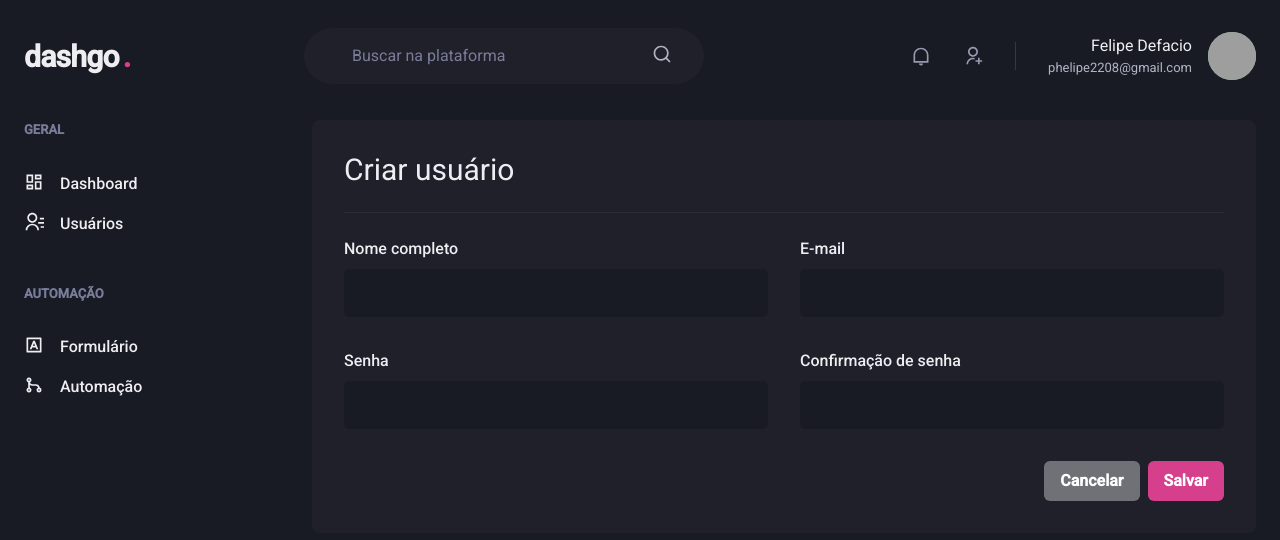
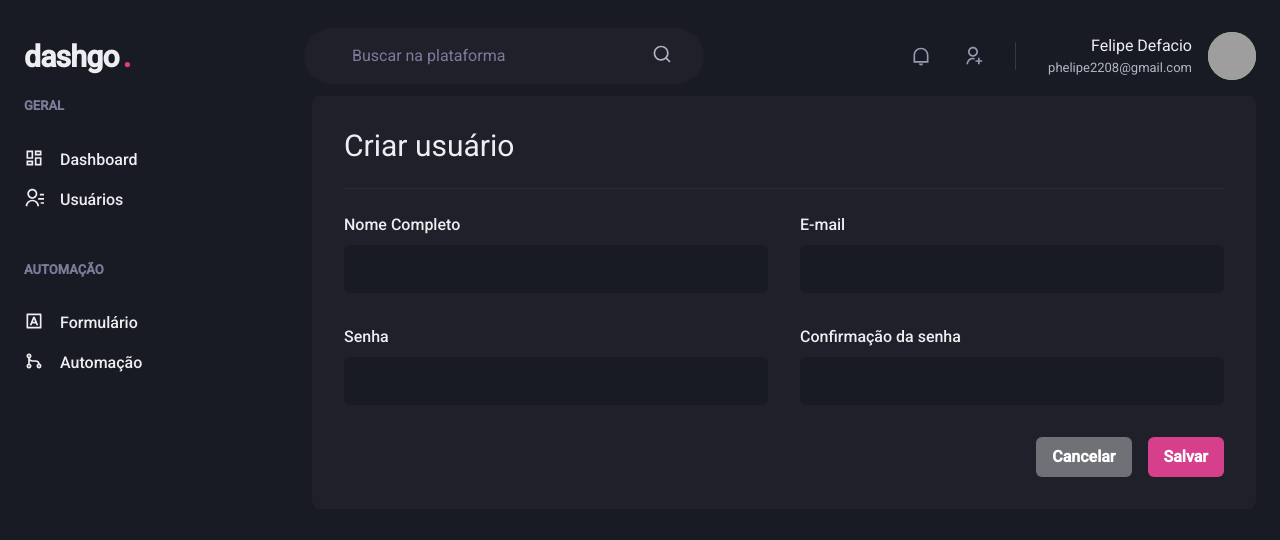
Before and after one commit to defa-dev/reactjs-dashgo, a Next.js app: page /users/create in a window 1280 px wide. Shown: the top 540 px of the page. Built offline with nearby package versions, Linux system fonts and the light colour scheme; grey boxes are pictures that could not be loaded.

Commit message:
formControl

```diff
--- a/package.json
+++ b/package.json
@@ -12,13 +12,16 @@
     "@chakra-ui/react": "1.7.3",
     "@emotion/react": "^11.7.1",
     "@emotion/styled": "^11.6.0",
+    "@hookform/resolvers": "^2.8.8",
     "apexcharts": "^3.33.1",
     "framer-motion": "^6.2.4",
     "next": "12.0.10",
     "react": "17.0.2",
     "react-apexcharts": "^1.3.9",
     "react-dom": "17.0.2",
-    "react-icons": "^4.3.1"
+    "react-hook-form": "^7.27.1",
+    "react-icons": "^4.3.1",
+    "yup": "^0.32.11"
   },
   "devDependencies": {
     "@types/node": "^17.0.16",
--- a/src/components/Form/Input.tsx
+++ b/src/components/Form/Input.tsx
@@ -1,13 +1,30 @@
-import { FormControl, FormLabel, Input as ChakraInput, InputProps as ChakraInputProps } from "@chakra-ui/react";
+import {
+  FormControl,
+  FormErrorMessage,
+  FormLabel,
+  Input as ChakraInput,
+  InputProps as ChakraInputProps,
+} from "@chakra-ui/react";
+
+import { SubmitHandler, useForm } from "react-hook-form";
+import * as yup from "yup";
+import { yupResolver } from "@hookform/resolvers/yup";
+
+import { forwardRef, ForwardRefRenderFunction } from "react";
+import { FieldError } from "react-hook-form";
 
 interface InputProps extends ChakraInputProps {
   name: string;
   label?: string;
+  error?: FieldError;
 }
 
-export function Input({ name, label, ...rest }: InputProps) {
+const InputBase: ForwardRefRenderFunction<HTMLInputElement, InputProps> = (
+  { name, label, error=null, ...rest },
+  ref
+) => {
   return (
-    <FormControl>
+    <FormControl isInvalid={!!error}>
       {!!label && <FormLabel htmlFor={name}>{label}</FormLabel>}
       <ChakraInput
         name={name}
@@ -20,8 +37,13 @@ export function Input({ name, label, ...rest }: InputProps) {
           bgColor: "gray.900",
         }}
         size="lg"
+        ref={ref}
         {...rest}
       />
+
+      {!!error && <FormErrorMessage>{error.message}</FormErrorMessage>}
     </FormControl>
   );
-}
+};
+
+export const Input = forwardRef(InputBase);
--- a/src/pages/users/create.tsx
+++ b/src/pages/users/create.tsx
@@ -1,6 +1,6 @@
 import {
+  Box,
   Flex,
-  Box,
   Heading,
   Divider,
   VStack,
@@ -8,49 +8,115 @@ import {
   HStack,
   Button,
 } from "@chakra-ui/react";
+import { SubmitHandler, useForm } from "react-hook-form";
+import { yupResolver } from "@hookform/resolvers/yup";
+
 import Link from "next/link";
+import * as yup from "yup";
+
 import { Input } from "../../components/Form/Input";
 import { Header } from "../../components/Header";
 import { Sidebar } from "../../components/Sidebar";
 
+type CreateUserFormData = {
+  name: string;
+  email: string;
+  password: string;
+  password_confirmation: string;
+};
+
+const createUserFormSchema = yup.object().shape({
+  name: yup.string().required("Nome obrigatório"),
+  email: yup.string().required("E-mail obrigatório").email("E-mail inválido"),
+  password: yup
+    .string()
+    .required("Senha obrigatória")
+    .min(6, "No mínimo 6 caracteres"),
+  password_confirmation: yup
+    .string()
+    .oneOf([null, yup.ref("password")], "As senhas precisam ser iguais"),
+});
+
 export default function CreateUser() {
+  const { register, handleSubmit, formState } = useForm({
+    resolver: yupResolver(createUserFormSchema),
+  });
+
+  const handleCreateUser: SubmitHandler<CreateUserFormData> = async (
+    values
+  ) => {
+    await new Promise((resolve) => setTimeout(resolve, 2000));
+    console.log(values);
+  };
+
+  const { errors } = formState;
+
   return (
     <Box>
       <Header />
-
-      <Flex w="100%" my="6" maxWidth={1480} mx="auto" px="6">
+      <Flex w="100%" maxWidth={1480} mx="auto" px="6">
         <Sidebar />
-
-        <Box flex="1" borderRadius={8} bg="gray.800" p={["6", "8"]}>
+        <Box
+          as="form"
+          flex="1"
+          borderRadius={8}
+          bg="gray.800"
+          p={["6", "8"]}
+          onSubmit={handleSubmit(handleCreateUser)}
+        >
           <Heading size="lg" fontWeight="normal">
             Criar usuário
           </Heading>
-
           <Divider my="6" borderColor="gray.700" />
-
-          <VStack spacing="8">
+          <VStack spacing={["6", "8"]}>
             <SimpleGrid minChildWidth="240px" spacing={["6", "8"]} w="100%">
-              <Input name="name" label="Nome completo" />
-              <Input name="email" type="email" label="E-mail" />
+              <Input
+                name="name"
+                label="Nome Completo"
+                error={errors.name}
+                {...register("name")}
+              />
+              <Input
+                name="email"
+                type="email"
+                label="E-mail"
+                error={errors.email}
+                {...register("email")}
+              />
             </SimpleGrid>
             <SimpleGrid minChildWidth="240px" spacing={["6", "8"]} w="100%">
-              <Input name="password" type="password" label="Senha" />
+              <Input
+                name="password"
+                type="password"
+                label="Senha"
+                error={errors.password}
+                {...register("password")}
+              />
               <Input
                 name="password_confirmation"
                 type="password"
-                label="Confirmação de senha"
+                label="Confirmação da senha"
+                error={errors.password_confirmation}
+                {...register("password_confirmation")}
               />
             </SimpleGrid>
           </VStack>
-
-          <Link href="/users" passHref>
-            <Flex mt="8" justify="flex-end">
-              <HStack>
-                <Button colorScheme="whiteAlpha">Cancelar</Button>
-                <Button colorScheme="pink">Salvar</Button>
-              </HStack>
-            </Flex>
-          </Link>
+          <Flex mt="8" justify="flex-end">
+            <HStack spacing="4">
+              <Link href="/users" passHref>
+                <Button as="a" colorScheme="whiteAlpha">
+                  Cancelar
+                </Button>
+              </Link>
+              <Button
+                type="submit"
+                colorScheme="pink"
+                isLoading={formState.isSubmitting}
+              >
+                Salvar
+              </Button>
+            </HStack>
+          </Flex>
         </Box>
       </Flex>
     </Box>
```
Also changed, not shown: src/pages/index.tsx (+50 -8 lines), 1 other file (tests, documents, lock files or other folders).
